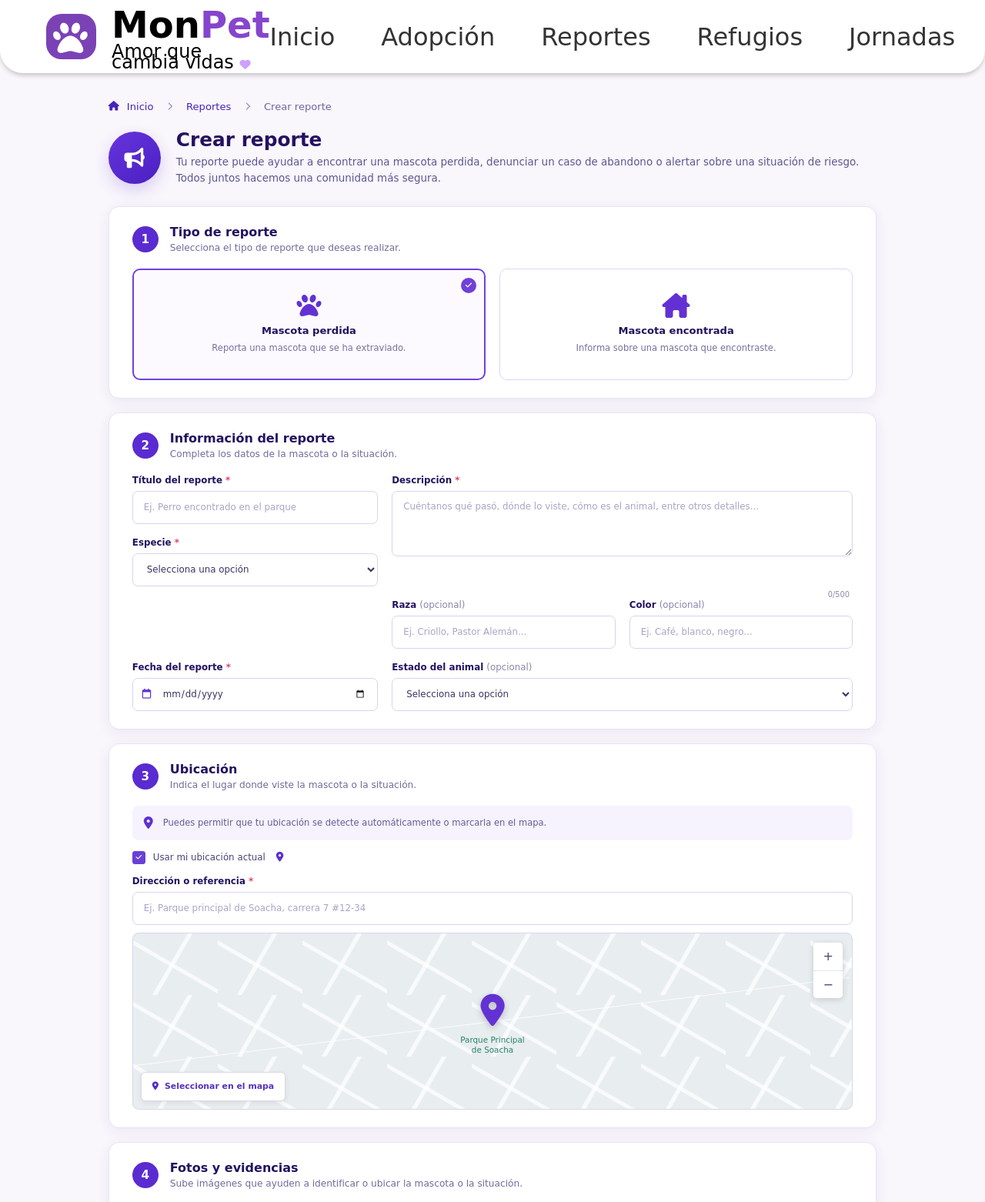
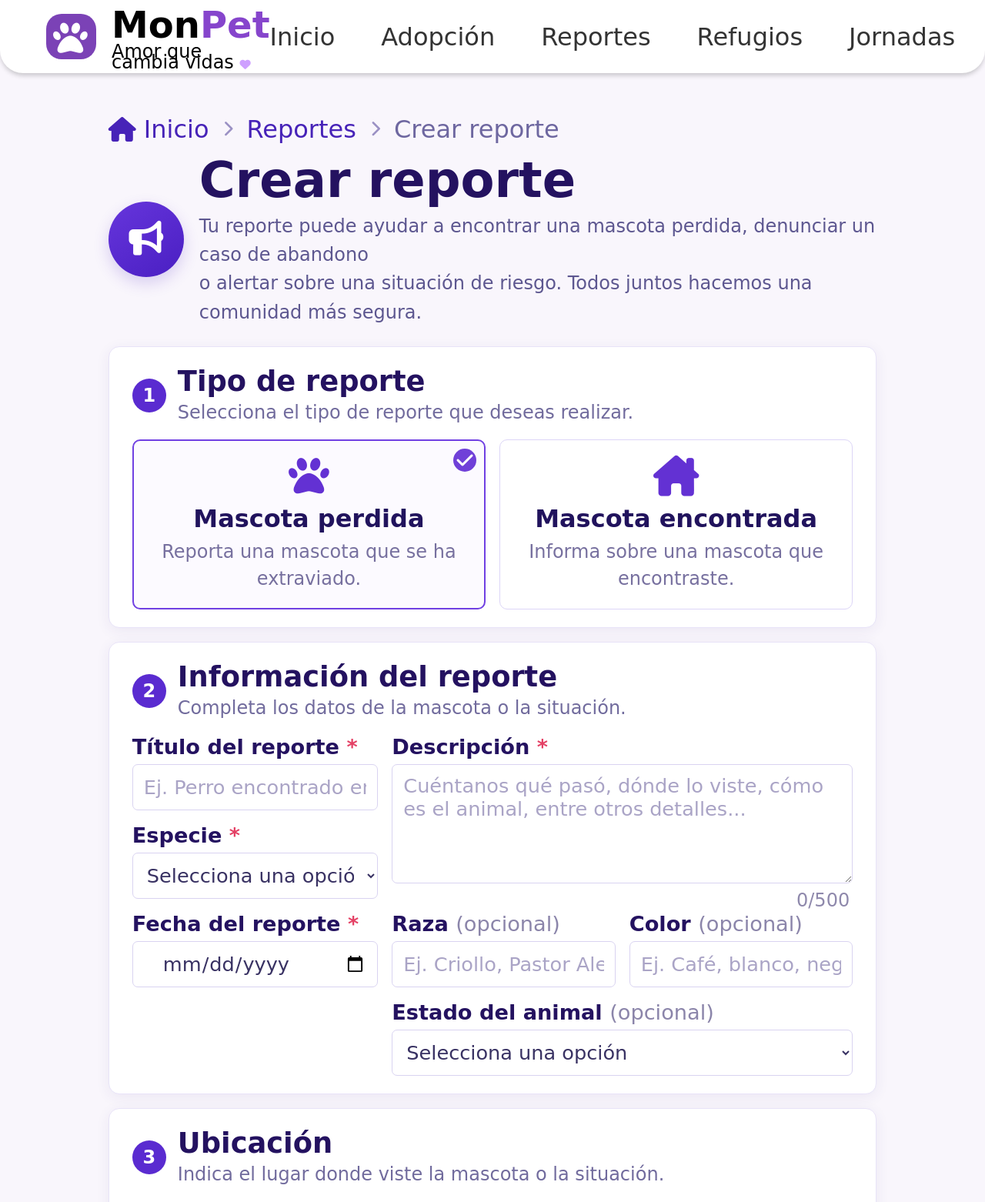
Before and after one commit to Julian2108-1/MonPet, a PHP site: page /paginas/crear_reporte.html in a window 1280 px wide; the page is wider, and only the part inside the window is pictured. Shown: the top 1562 px of that part at 77% size. Run offline with PHP 8.4, Linux system fonts and the light colour scheme; some web fonts are replaced.

Commit message:
Version_Revisada 1.1.6

```diff
--- a/css/crear_reporte.css
+++ b/css/crear_reporte.css
@@ -212,6 +212,7 @@ header {
     align-items: center;
     gap: 18px;
     margin-bottom: 14px;
+    margin-top: 30px;
 }
 .enlace-ruta-reporte {
     display: flex;
@@ -219,22 +220,22 @@ header {
     gap: 10px;
     color: #4723B8;
     text-decoration: none;
-    font-size: 0.82rem;
+    font-size: 2rem;
     font-weight: 500;
 }
 .enlace-ruta-reporte i {
-    font-size: 0.78rem;
+    font-size: 2rem;
 }
 .enlace-ruta-reporte:hover {
     color: #32158F;
 }
 .separador-ruta-reporte {
     color: #9B91C4;
-    font-size: 0.65rem;
+    font-size: 1.3rem;
 }
 .ruta-actual-reporte {
     color: #6E67A0;
-    font-size: 0.82rem;
+    font-size: 2rem;
 }
 /* ==================
    ENCABEZADO
@@ -247,8 +248,8 @@ header {
     margin-bottom: 25px;
 }
 .icono-encabezado-reporte {
-    width: 68px;
-    height: 68px;
+    width: 98px;
+    height: 98px;
     flex-shrink: 0;
     display: flex;
     align-items: center;
@@ -259,21 +260,21 @@ header {
     box-shadow: 0 8px 20px rgba(83, 45, 197, 0.20);
 }
 .icono-encabezado-reporte i {
-    font-size: 1.65rem;
+    font-size: 2.8rem;
 }
 .texto-encabezado-reporte {
     flex: 1;
 }
 .texto-encabezado-reporte h1 {
     color: #241260;
-    font-size: 1.55rem;
+    font-size: 4rem;
     font-weight: 700;
     margin-bottom: 5px;
 }
 .texto-encabezado-reporte p {
     max-width: 1050px;
     color: #5D5790;
-    font-size: 0.84rem;
+    font-size: 1.5rem;
     line-height: 1.55;
 }
 /* ====================================
@@ -298,8 +299,8 @@ header {
     margin-bottom: 18px;
 }
 .numero-seccion-reporte {
-    width: 34px;
-    height: 34px;
+    width: 44px;
+    height: 44px;
     flex-shrink: 0;
     display: flex;
     align-items: center;
@@ -307,18 +308,18 @@ header {
     border-radius: 50%;
     background-color: #5A2BD0;
     color: #FFFFFF;
-    font-size: 0.95rem;
+    font-size: 1.5rem;
     font-weight: 600;
 }
 .titulo-seccion-reporte h2 {
     color: #241260;
-    font-size: 1rem;
+    font-size: 2.3rem;
     font-weight: 700;
     margin-bottom: 3px;
 }
 .titulo-seccion-reporte p {
     color: #716B9D;
-    font-size: 0.76rem;
+    font-size: 1.5rem;
     line-height: 1.4;
 }
 /* =====================
@@ -361,27 +362,27 @@ header {
 }
 .icono-tipo-reporte {
     color: #6331D3;
-    font-size: 2rem;
+    font-size: 3.3rem;
     margin-bottom: 9px;
 }
 .opcion-tipo-reporte strong {
     color: #21135D;
-    font-size: 0.82rem;
+    font-size: 2rem;
     font-weight: 700;
     margin-bottom: 7px;
 }
 .descripcion-tipo-reporte {
-    max-width: 270px;
+    max-width: 500px;
     color: #77709F;
-    font-size: 0.72rem;
+    font-size: 1.5rem;
     line-height: 1.45;
 }
 .marca-seleccion-tipo {
     position: absolute;
     top: 10px;
     right: 10px;
-    width: 20px;
-    height: 20px;
+    width: 30px;
+    height: 30px;
     display: flex;
     align-items: center;
     justify-content: center;
@@ -391,7 +392,7 @@ header {
     opacity: 0;
 }
 .marca-seleccion-tipo i {
-    font-size: 0.6rem;
+    font-size: 1.5rem;
 }
 .opcion-tipo-seleccionada .marca-seleccion-tipo {
     opacity: 1;
@@ -405,6 +406,7 @@ header {
     grid-template-columns: 1.1fr 1fr 1fr;
     column-gap: 18px;
     row-gap: 17px;
+    grid-auto-flow: dense;
 }
 /* ========
    CAMPOS
@@ -416,7 +418,7 @@ header {
 }
 .campo-reporte label {
     color: #241260;
-    font-size: 0.74rem;
+    font-size: 1.7rem;
     font-weight: 600;
     margin-bottom: 7px;
 }
@@ -435,17 +437,17 @@ header {
     border-radius: 7px;
     background-color: #FFFFFF;
     color: #393263;
-    font-size: 0.74rem;
+    font-size: 1.6rem;
     outline: none;
     transition: 0.2s ease;
 }
 .campo-reporte input,
 .campo-reporte select {
-    height: 43px;
+    height: 60px;
     padding: 0 14px;
 }
 .campo-reporte textarea {
-    height: 85px;
+    height: 155px;
     padding: 12px 14px;
     resize: vertical;
 }
@@ -489,7 +491,7 @@ header {
     right: 4px;
     bottom: -16px;
     color: #8F89AC;
-    font-size: 0.62rem;
+    font-size: 1.5rem;
 }
 /* =================
    ENTRADA CON ICONO
@@ -504,7 +506,7 @@ header {
     top: 50%;
     transform: translateY(-50%);
     color: #6131D0;
-    font-size: 0.82rem;
+    font-size: 1.5rem;
     pointer-events: none;
 }
 .entrada-icono-reporte input {
@@ -524,11 +526,11 @@ header {
     border-radius: 8px;
     background-color: #F6F3FF;
     color: #645C94;
-    font-size: 0.72rem;
+    font-size: 1.6rem;
 }
 .aviso-ubicacion-reporte i {
     color: #6031D0;
-    font-size: 1rem;
+    font-size: 2rem;
 }
 .ubicacion-actual-reporte {
     display: flex;
@@ -536,7 +538,7 @@ header {
     gap: 10px;
     width: fit-content;
     color: #4A4378;
-    font-size: 0.74rem;
+    font-size: 1.7rem;
     cursor: pointer;
     margin-bottom: 15px;
 }
@@ -544,8 +546,8 @@ header {
     display: none;
 }
 .cuadro-checkbox-reporte {
-    width: 17px;
-    height: 17px;
+    width: 27px;
+    height: 27px;
     display: flex;
     align-items: center;
     justify-content: center;
@@ -555,7 +557,7 @@ header {
     color: #FFFFFF;
 }
 .cuadro-checkbox-reporte i {
-    font-size: 0.55rem;
+    font-size: 1.3rem;
 }
 .icono-ubicacion-actual {
     color: #5C32CE;
--- a/paginas/crear_reporte.html
+++ b/paginas/crear_reporte.html
@@ -90,7 +90,7 @@
 
                 <p>
                     Tu reporte puede ayudar a encontrar una mascota perdida,
-                    denunciar un caso de abandono o alertar sobre una situación
+                    denunciar un caso de abandono <br>o alertar sobre una situación
                     de riesgo. Todos juntos hacemos una comunidad más segura.
                 </p>
 
@@ -287,7 +287,7 @@
 
                     <div class="entrada-icono-reporte">
 
-                        <i class="fa-regular fa-calendar"></i>
+                        <!-- <i class="fa-regular fa-calendar"></i> -->
 
                         <input type="date" id="fecha_reporte" name="fecha_reporte">
 
@@ -360,7 +360,7 @@
 
             <div class="aviso-ubicacion-reporte">
 
-                <i class="fa-solid fa-location-dot"></i>
+                <i class="fa-solid fa-map-location-dot"></i>
 
                 <span>
                     Puedes permitir que tu ubicación se detecte automáticamente
@@ -489,7 +489,7 @@
                     <img src="../img/perro-reporte.jpg" alt="Evidencia de mascota">
 
                     <button type="button" class="boton-eliminar-evidencia" aria-label="Eliminar imagen">
-                        ×
+                        <i class="fa-solid fa-x"></i>
                     </button>
 
                 </div>
@@ -501,7 +501,7 @@
                     <img src="../img/lugar-reporte.jpg" alt="Lugar de referencia">
 
                     <button type="button" class="boton-eliminar-evidencia" aria-label="Eliminar imagen">
-                        ×
+                        <i class="fa-solid fa-x"></i>
                     </button>
 
                 </div>
```
Also changed, not shown: other parts of css/crear_reporte.css (+31 -25 lines).
